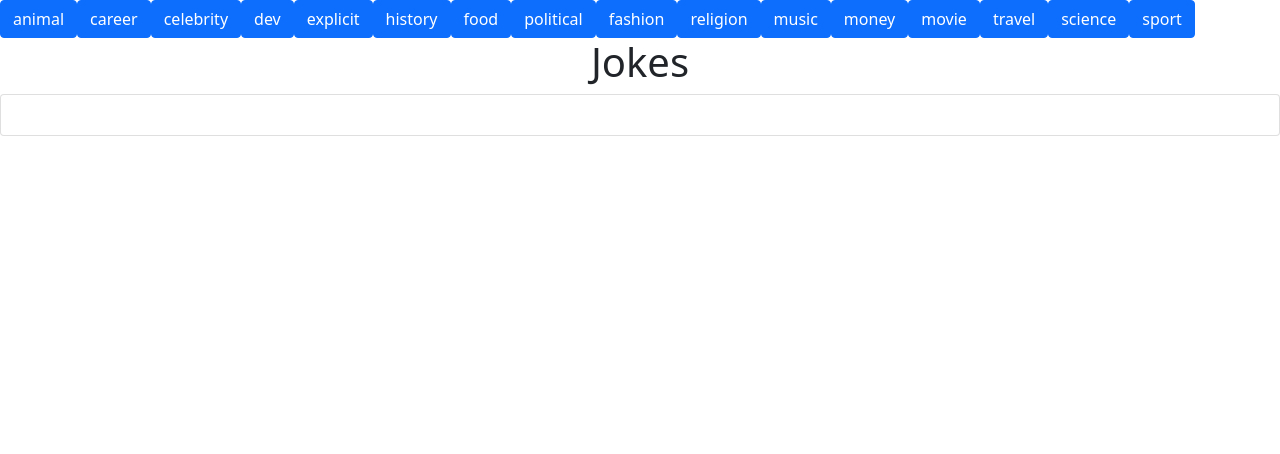
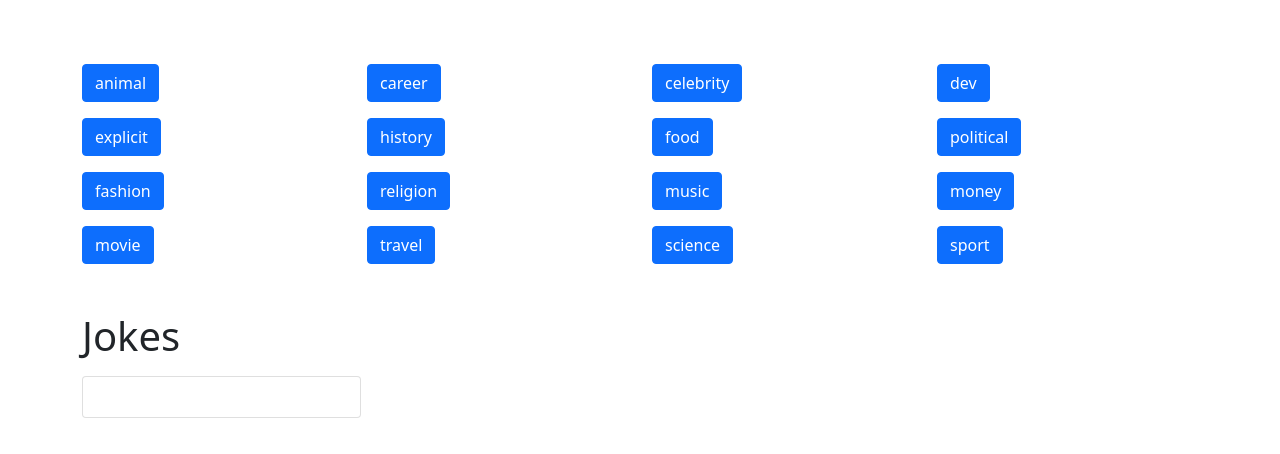
Before and after one commit to EvansVan/Chucking, a React (Create React App) app: page / in a window 1280 px wide. Shown: the top 454 px of the page. Built offline with nearby package versions, Linux system fonts and the light colour scheme.

Commit message:
second commit

```diff
--- a/src/App.js
+++ b/src/App.js
@@ -24,32 +24,39 @@ import 'bootstrap/dist/css/bootstrap.css';
 
     render() {
       return (
-        <>
+        <body>
+          <div class ="container mt-5" >
+            <div class="row pb-3">
             {this.jaza()}
             {this.cards()}
-        </>
-      );
-    }
+            </div>
+          </div>
+        </body>
+        );}
     jaza = (e) =>{
       let jokes = []
       let sasa = this.categories.length;
       for (let i=0; i<sasa;i++){
           jokes.push(
-          <container fluid>
-            <button id={this.categories[i]} class="btn btn-primary btn-block" type="button" onClick={this.getChucked.bind(this)}>{this.categories[i]}</button>
-          </container>
+          <div class="col-3 pt-3">
+              <div class="w-100"></div>
+            <button id={this.categories[i]} class=" btn btn-primary btn-block" type="button"
+                     onClick={this.getChucked.bind(this)}>{this.categories[i]}</button>
+          </div>
         )}
       return jokes
     }
     cards = (e) => {
       let  cadi = []
       cadi.push(
-        <div>
-          <center><h1>Jokes</h1></center>
+        <div class="mt-5">
+          <screenLeft><h1>Jokes</h1></screenLeft>
+          <div class="col-lg-3 col-md-6 col-sm-12  py-2 ">
               <div class="card">
                 <div class="card-body">
                   <h5 class="card-title">{this.state.jokes.categories}</h5>
                   <p class="card-text">{this.state.jokes.value}</p>
+                </div>
               </div>
           </div>
         </div>
```
Lines whose indentation alone changed are shown as unchanged.
